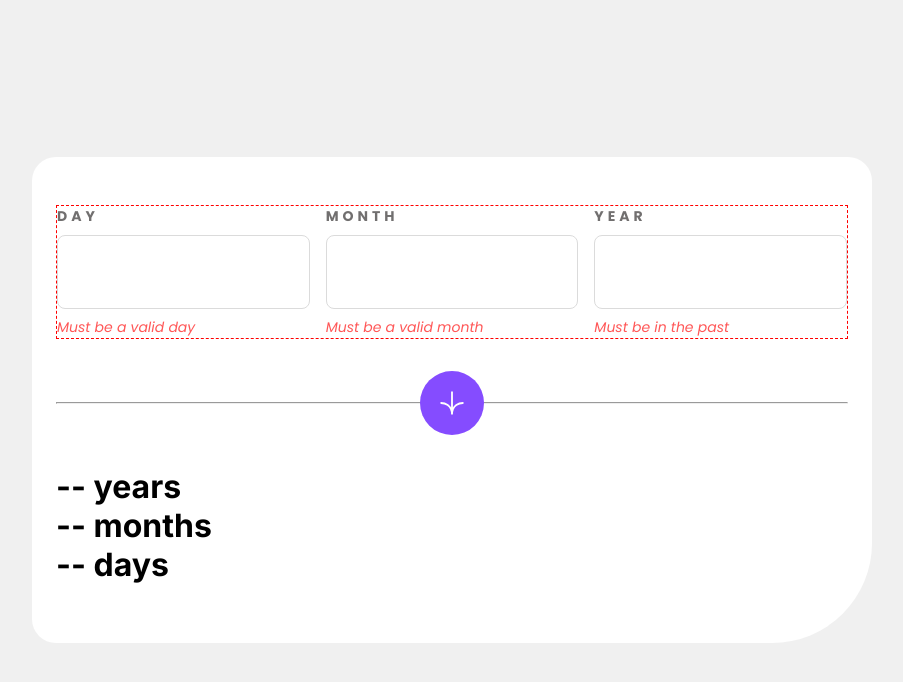
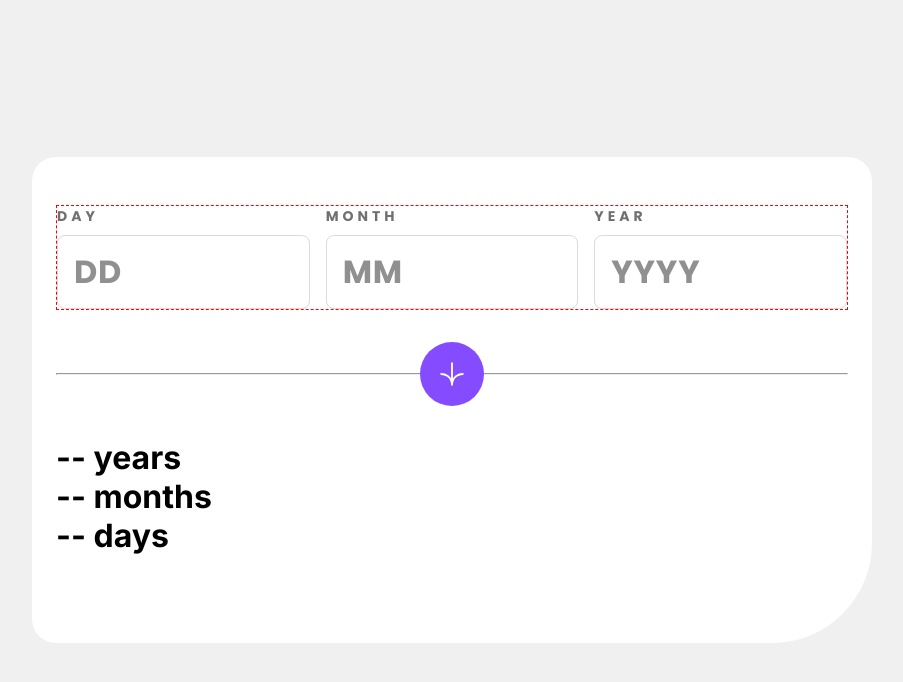
Before and after one commit to freshmeatba11/age_calc, a Next.js app: page / in a window 1280 px wide. Shown: the top 682 px of the page, without its empty margins (188-1091 px from the left). Built offline with nearby package versions, Linux system fonts and the light colour scheme.

Commit message:
feat: add input error state.

```diff
--- a/src/app/Input.tsx
+++ b/src/app/Input.tsx
@@ -21,6 +21,9 @@ const InputWrapper = styled.div`
     border-radius: ${Metrics.Radius_2};
     caret-color: ${Colors.Purple};
     cursor: pointer;
+    &::placeholder {
+      opacity: 0.8;
+    }
     &:is(:hover, :focus, :focus-visible) {
       border-color: ${Colors.Purple};
       outline: none;
@@ -36,8 +39,8 @@ const InputWrapper = styled.div`
       font-size: 20px;
       line-height: 30px;
     }
-    .error {
-      color: ${Colors.LightRed};
+    &.error {
+      border-color: ${Colors.LightRed};
     }
   }
 `;
@@ -47,7 +50,7 @@ const LabelText = styled(Fonts.P2())`
   text-transform: uppercase;
   letter-spacing: 0.25rem;
   user-select: none;
-  .error {
+  &.error {
     color: ${Colors.LightRed};
   }
 `;
@@ -61,20 +64,36 @@ type Props = {
   register: UseFormRegister<FieldValues>;
   name: string;
   label: string;
+  placeHolder: string;
   rule: any;
+  isError: boolean;
   errorMessage: string;
+  onChange?: any;
 };
 
-const Input = ({ register, name, label, rule, errorMessage }: Props) => {
+const Input = ({
+  register,
+  name,
+  label,
+  placeHolder,
+  rule,
+  isError,
+  errorMessage,
+  onChange,
+}: Props) => {
   return (
     <Wrapper>
-      <label htmlFor={name}>
-        <LabelText>{label}</LabelText>
+      <label htmlFor={label}>
+        <LabelText className={isError ? "error" : ""}>{label}</LabelText>
       </label>
       <InputWrapper>
-        <input {...register(name, { ...rule })} />
+        <input
+          className={isError ? "error" : ""}
+          placeholder={placeHolder}
+          {...register(name, { ...rule, onChange })}
+        />
       </InputWrapper>
-      <ErrorText>{errorMessage}</ErrorText>
+      {isError && errorMessage ? <ErrorText>{errorMessage}</ErrorText> : null}
     </Wrapper>
   );
 };
--- a/src/app/page.tsx
+++ b/src/app/page.tsx
@@ -4,9 +4,11 @@ import { useForm } from "react-hook-form";
 // import styles from "./page.module.css";
 
 import { Fonts, Colors, Metrics } from "@/themes";
+import { isValidDate } from "@/utils/date";
 
 import Input from "./Input";
 import IconSvg from "public/images/icon-arrow.svg";
+import { useEffect } from "react";
 
 const Main = styled.div`
   background-color: ${Colors.OffWhite};
@@ -82,27 +84,94 @@ export default function Home() {
     handleSubmit,
     watch,
     formState: { errors },
-  } = useForm();
+    setValue,
+    setError,
+    clearErrors,
+  } = useForm({
+    mode: "onChange",
+  });
   const onSubmit = (data: any) => console.log(data);
+
+  const now = new Date();
+
+  const inputDay = watch("input.day");
+  const inputMonth = watch("input.month");
+  const inputYear = watch("input.year");
+
+  useEffect(() => {
+    if (inputDay && inputMonth && inputYear) {
+      const date = {
+        day: inputDay,
+        month: inputMonth,
+        year: inputYear,
+      };
+      if (!isValidDate(date)) {
+        setTimeout(() => {
+          setError("input.day", {
+            type: "custom",
+            message: "Invalid Date",
+          });
+          setError("input.month", {
+            type: "custom",
+            message: "",
+          });
+          setError("input.year", {
+            type: "custom",
+            message: "",
+          });
+        }, 100);
+      } else {
+        clearErrors();
+      }
+    }
+  }, [inputDay, inputMonth, inputYear]);
 
   const inputList = [
     {
       name: "day",
       label: "day",
-      rule: { required: true },
-      errorMessage: "Must be a valid day",
+      placeHolder: "DD",
+      rule: {
+        required: "Must be a valid day",
+        maxLength: {
+          value: 2,
+          message: "Must be a valid day",
+        },
+        pattern: {
+          value: /^[0-9]*$/,
+          message: "Number only",
+        },
+        validate: {
+          value: (value: number) =>
+            (value > 0 && value < 32) || "Must be a valid day",
+        },
+      },
     },
     {
       name: "month",
       label: "month",
-      rule: { required: true },
-      errorMessage: "Must be a valid month",
+      placeHolder: "MM",
+      rule: {
+        required: true,
+        maxLength: 2,
+        validate: {
+          value: (value: number) =>
+            (value > 0 && value < 13) || "Must be a valid month",
+        },
+      },
     },
     {
       name: "year",
       label: "year",
-      rule: { required: true },
-      errorMessage: "Must be in the past",
+      placeHolder: "YYYY",
+      rule: {
+        required: true,
+        maxLength: 4,
+        validate: {
+          value: (value: number) =>
+            value <= now.getFullYear() || "Must be in the past",
+        },
+      },
     },
   ];
 
@@ -110,16 +179,29 @@ export default function Home() {
     <Main>
       <Wrapper>
         <InputWrapper>
-          {inputList.map((config, index) => (
+          {inputList.map(({ name, ...config }, index) => {
+            return (
               <Input
                 key={index}
                 {...{
                   register,
+                  // @ts-ignore
+                  isError: errors.input?.[name] ? true : false,
                   ...config,
+                  name: `input.${name}`,
+                  errorMessage:
+                    // @ts-ignore
+                    errors.input?.[name]?.message,
                 }}
               />
-          ))}
+            );
+          })}
         </InputWrapper>
+        {inputDay && inputMonth && inputYear && (
+          <div>
+            {inputDay}-{inputMonth}-{inputYear}
+          </div>
+        )}
 
         <Divider>
           <hr />
@@ -127,7 +209,6 @@ export default function Home() {
             <IconSvg />
           </SvgWrapper>
         </Divider>
-
         <div>
           <h1>-- years</h1>
           <h1>-- months</h1>
--- /dev/null
+++ b/src/utils/date.ts
@@ -0,0 +1,51 @@
+const isValidDate = ({ day, month, year }: DateType) => {
+  const dateObj = new Date(year, month - 1, day);
+  return (
+    dateObj.getFullYear() === +year &&
+    dateObj.getMonth() + 1 === +month &&
+    dateObj.getDate() === +day
+  );
+};
+
+type DateType = {
+  day: number;
+  month: number;
+  year: number;
+};
+const BirthdayCalculator = ({ day, month, year }: DateType) => {
+  const currentDate = new Date();
+  const currentDay = currentDate.getDate();
+  let currentMonth = currentDate.getMonth() + 1;
+  let currentYear = currentDate.getFullYear();
+
+  const birthDate = new Date(year, month - 1, day);
+  const birthDay = birthDate.getDate();
+  const birthMonth = birthDate.getMonth() + 1;
+  const birthYear = birthDate.getFullYear();
+
+  const result = {
+    day: 0,
+    month: 0,
+    year: 0,
+  };
+
+  if (currentDay < birthDay) {
+    result.day = currentDay - birthDay + 30;
+    currentMonth = currentMonth - 1;
+  } else {
+    result.day = currentDay - birthDay;
+  }
+
+  if (currentMonth < birthMonth) {
+    result.month = currentMonth - birthMonth + 12;
+    currentYear = currentYear - 1;
+  } else {
+    result.month = currentMonth - birthMonth;
+  }
+
+  result.year = currentYear - birthYear;
+
+  return result;
+};
+
+export { isValidDate, BirthdayCalculator };
```
Lines whose indentation alone changed are shown as unchanged.
